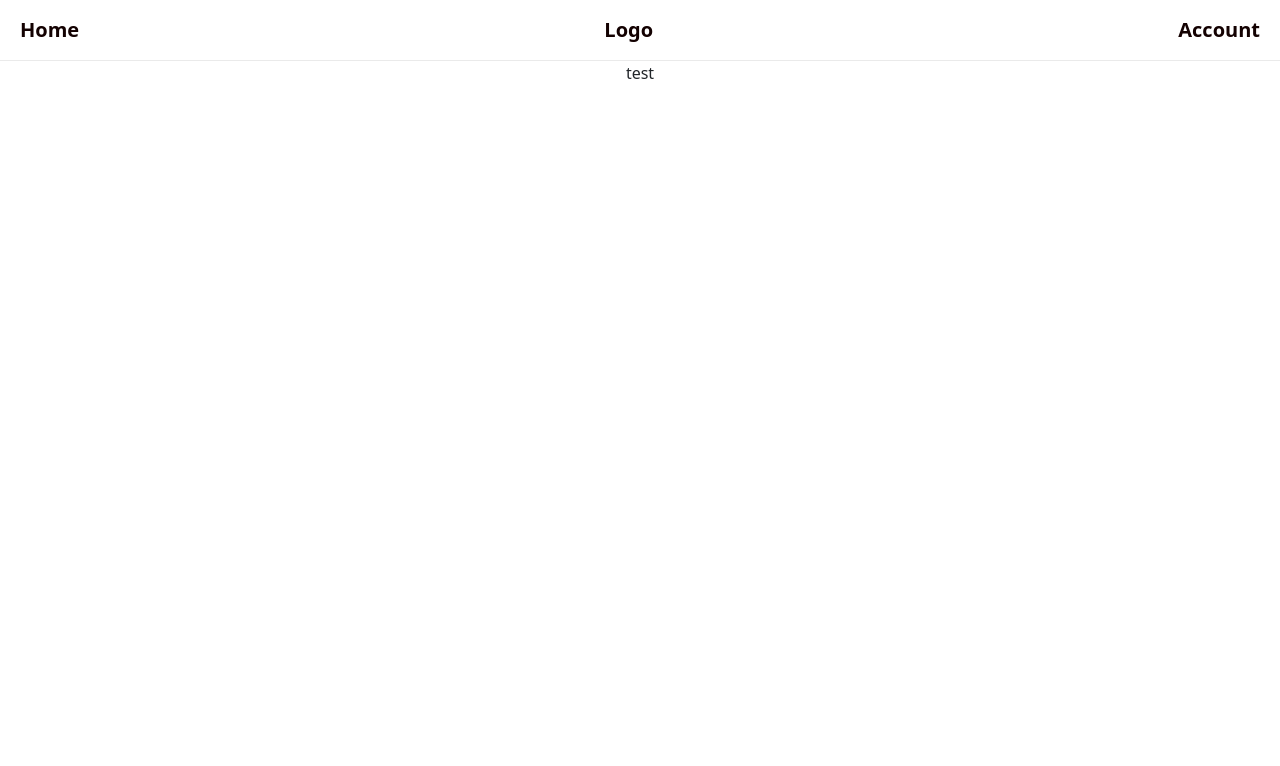
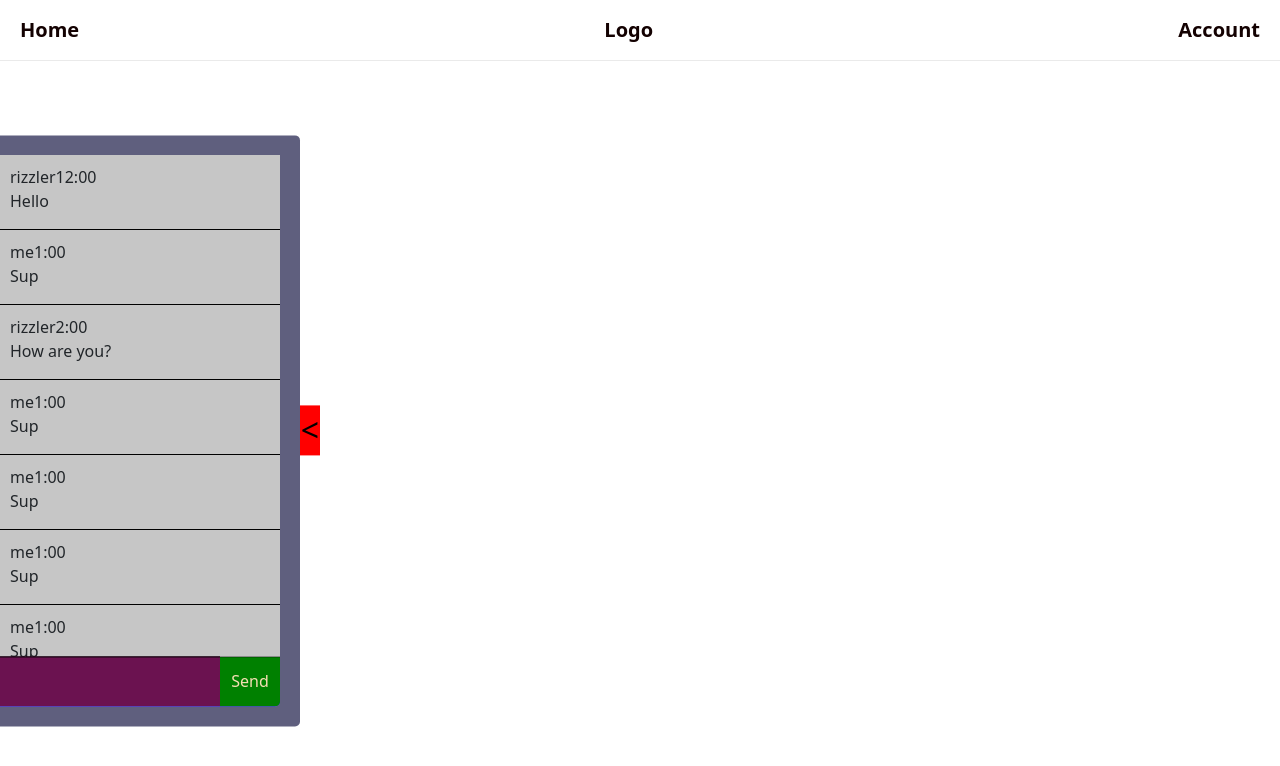
Before and after one commit to bloopgoop/planning-app, a React (Create React App) app in the folder frontend/: page / in a window 1280 px wide. Shown: the top 766 px of the page. Built offline with nearby package versions, Linux system fonts and the light colour scheme.

Commit message:
add chat box

```diff
--- a/frontend/src/components/App/App.js
+++ b/frontend/src/components/App/App.js
@@ -1,16 +1,15 @@
 import React from 'react';
 import './App.css';
-import Example from '../Navbar/Navbar';
+import Navbar from '../Navbar/Navbar';
+import Chat from '../Chat/Chat';
 
 
 function App() {
 
   return(
     <>
-        <Example />
-        <div className='container'>
-          test
-        </div>
+        <Navbar />
+        <Chat />
     </>
 
   )
--- /dev/null
+++ b/frontend/src/components/Chat/Chat.css
@@ -0,0 +1,133 @@
+.wrapper {
+    position: relative;
+    height: calc(100vh - 61px);
+}
+
+.chatbox {
+    width: 300px;
+    height: 80%;
+    background-color: rgb(95, 95, 126);
+    border-radius: 0px 5px 5px 0px;
+
+    /* Center vertically */
+    position: absolute;
+    top: 50%;
+    transform: translate(0, -50%);
+}
+
+
+.chatbox-toggle {
+    height: 50px;
+    width: 20px;
+    background-color: red;
+
+    position: absolute;
+    top: 50%;
+    transform: translate(0, -50%);
+    right: 0;
+    margin-right: -20px;
+
+}
+
+.chatbox-contents {
+    position: relative;
+    margin: 20px 10px 20px 0;
+    background-color: wheat;
+    height: calc(100% - 40px);
+    width: calc(100% - 20px);
+    border-radius: 0px 5px 5px 0px;
+}
+
+
+#message-box {
+    background-color: blue;
+
+    position: absolute;
+    bottom: 0px;
+    width: 100%;
+    min-height: 50px;
+    max-height: 50%;
+    padding: 10px 10px;
+    border-radius: 0px 0px 5px 0px;
+}
+
+#send {
+    position: absolute;
+    bottom: 0px;
+    right: 0px;
+    height: 100%;
+    width: 60px;
+    background-color: green;
+    border-radius: 0px 0px 5px 0px;
+    font-size: 16px;
+    color: wheat;
+    border-top: 1px solid black;
+}
+
+#send:hover {
+    text-shadow: 0 0 3px #ff0000;
+}
+
+#message {
+    position: absolute;
+    bottom: 0px;
+    left: 0px;
+    min-height: 50px;
+    width: calc(100% - 60px);
+
+    color: aliceblue;
+    padding-left: 10px;
+    background-color: rgb(107, 18, 80);
+    font-size: 16px;
+    border: none;
+    border-top: 1px solid black;
+    resize: vertical;
+}
+
+#message:focus {
+    outline: none;
+}
+
+@keyframes hideChat {
+    0% {
+        left: 0px;
+    }
+    100% {
+        left: -300px;
+    }
+}
+
+@keyframes showChat {
+    0% {
+        left: -300px;
+    }
+    100% {
+        left: 0px;
+    }
+}
+
+.logs {
+    position: relative;
+    background-color: #c6c6c6;
+    overflow-y: scroll;
+    height: calc(100% - 50px);
+}
+
+.logs::-webkit-scrollbar {
+    width: 10px;
+}
+
+.logs::-webkit-scrollbar-track {
+    border-radius: 8px;
+    background-color: #e7e7e7;
+    border: 1px solid #cacaca;
+}
+
+.logs::-webkit-scrollbar-thumb {
+    border-radius: 8px;
+    background-color: #d55959;
+}
+
+.message {
+    padding: 10px 10px 0 10px;
+}
--- /dev/null
+++ b/frontend/src/components/Chat/Chat.js
@@ -0,0 +1,122 @@
+import React, { useState, useRef } from 'react';
+import './Chat.css';
+
+export default function Chat() {
+    // Chatbox toggle
+    const [hidden, setHidden] = useState(false);
+    const chatRef = useRef(null); //reference to the chatbox element
+    const toggleChat = () => {
+        chatRef.current.style.animation = hidden ? 'showChat 0.5s forwards' : 'hideChat 0.5s forwards';
+        setHidden(!hidden);
+    }
+
+
+    // Message handling
+    const [messages, setMessages] = useState([]);
+    function handleMessageSubmit(message) {
+        setMessages([...messages, message]);
+    }
+
+    function handleSubmit(event) {
+        event.preventDefault();
+        const message = event.target.elements.message.value;
+        handleMessageSubmit(message);
+        event.target.reset();
+    }
+
+    const logs = [
+        {
+            id: 1,
+            text: 'Hello',
+            sender: 'rizzler',
+            time: '12:00'
+        },
+        {
+            id: 2,
+            text: 'Sup',
+            sender: 'me',
+            time: '1:00'
+        },
+        {
+            id: 3,
+            text: 'How are you?',
+            sender: 'rizzler',
+            time: '2:00'
+        },
+        {
+            id: 2,
+            text: 'Sup',
+            sender: 'me',
+            time: '1:00'
+        },
+        {
+            id: 2,
+            text: 'Sup',
+            sender: 'me',
+            time: '1:00'
+        },
+        {
+            id: 2,
+            text: 'Sup',
+            sender: 'me',
+            time: '1:00'
+        },
+        {
+            id: 2,
+            text: 'Sup',
+            sender: 'me',
+            time: '1:00'
+        },
+        {
+            id: 2,
+            text: 'Sup',
+            sender: 'me',
+            time: '1:00'
+        },
+        {
+            id: 2,
+            text: 'Sup',
+            sender: 'me',
+            time: '1:00'
+        },
+        {
+            id: 2,
+            text: 'Sup',
+            sender: 'me',
+            time: '1:00'
+        },
+    ]
+
+    return (
+        <div className='wrapper'>
+            <div ref={chatRef} className='chatbox'>
+                <div className='chatbox-contents'>
+                    <div className='logs'>
+                        {logs.map(log =>
+                            <Message message={log} />
+                        )
+                        }
+                    </div>
+                    <form onSubmit={handleSubmit} id='message-box'>
+                        <input type="text" name="message" id='message'/>
+                        <button variant='success' id='send'>Send</button>
+                    </form>
+                </div>
+                <button onClick={toggleChat} className='chatbox-toggle'>{'<'}</button>
+            </div>
+        </div>
+    );
+}
+
+function Message({ message }) {
+    return (
+        <>
+            <div className='message'>
+                <span className='sender'>{message.sender}</span>
+                <span className='time'>{message.time}</span>
+                <p className='text'>{message.text}</p>
+            </div>
+            <div style={{ borderBottom: '1px solid black' }}></div>
+        </>
+    );
+}
--- a/frontend/src/components/Navbar/AccountMenu.css
+++ b/frontend/src/components/Navbar/AccountMenu.css
@@ -1,25 +1,3 @@
-@keyframes menu_slide {
-    from {
-        right: -30%;
-    }
-
-    to {
-        right: 0%;
-    }
-}
-
-#account-menu-container {
-    background-color: grey;
-    position: absolute;
-    top: 0;
-    height: 100vh;
-    width: calc(150px + 10%);
-    animation-name: menu_slide;
-    animation-duration: .3s;
-    animation-fill-mode: forwards;
-    filter: blur(0px);
-}
-
 .account-item {
     display: block;
     color: black;
@@ -48,9 +26,3 @@
     border-bottom: 1px solid #6f3333;
     margin: 10px auto;
 }
-
-.blur {
-    filter: blur(1px);
-    cursor: pointer;
-    pointer-events: none;
-}
--- a/frontend/src/components/Navbar/Navbar.js
+++ b/frontend/src/components/Navbar/Navbar.js
@@ -33,7 +33,7 @@ function AccountMenu({ show, handleClose }) {
       <>
         <Offcanvas show={show} onHide={handleClose} placement='end'>
           <Offcanvas.Header closeButton>
-            <Offcanvas.Title>Offcanvas</Offcanvas.Title>
+            <Offcanvas.Title>Account</Offcanvas.Title>
           </Offcanvas.Header>
           <Offcanvas.Body>
               <a href='#' className='account-item'>Set status</a>
```
Also changed, not shown: 2 other files (tests, documents, lock files or other folders).
